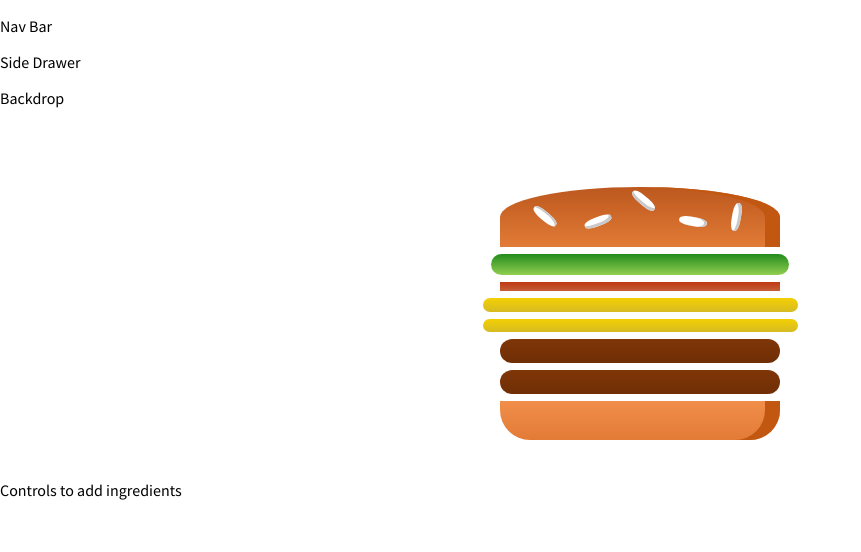
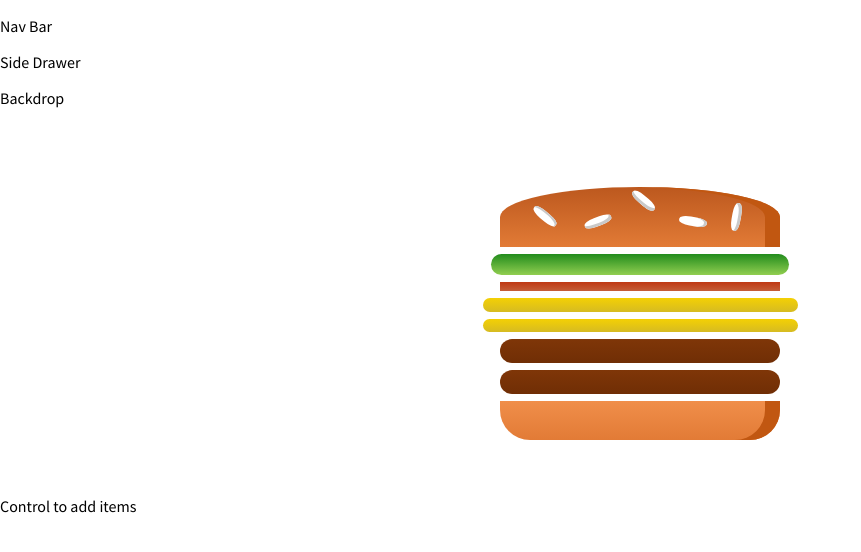
Before and after one commit to krtcotmo2/react_burger, a React (Create React App) app: page / in a window 1280 px wide. Shown: the top 552 px of the page, without its empty margins (0-861 px from the left). Built offline with nearby package versions, Linux system fonts and the light colour scheme.

Commit message:
Basic container for adding ingredients

```diff
--- a/src/Components/Burger/AddIngredients/AddIngredients.js
+++ b/src/Components/Burger/AddIngredients/AddIngredients.js
@@ -0,0 +1,12 @@
+import React from 'react';
+import Auxillary from '../../../HOC/Auxillary'
+
+const AddIngredients = () => {
+  return (
+    <Auxillary>
+      <p>Control to add items</p>
+    </Auxillary>
+   );
+}
+
+export default AddIngredients;
--- a/src/Components/Burger/Visualization/Visualization.js
+++ b/src/Components/Burger/Visualization/Visualization.js
@@ -9,11 +9,12 @@ const Visualization = (props) => {
   },
   [props.ingredientList]);
 
+  const topBun = props.isGluttenFree ? null : <Ingredient type='bread-top' key='Topbun0'/>;
   const burgerStack = props.ingredientList.map( (ing, i) => {
     return (<Ingredient type={ing.type} key={ing.type+i+1}/>)
   });
-  const topBun = props.isGluttenFree ? null : <Ingredient type='bread-top' key='Topbun0'/>;
   const bottomBun = props.isGluttenFree ? null : <Ingredient type='bread-bottom' key='Bottombun0'/>;
+
   return (
     <div className={visStyles.burger}>
       {topBun}
--- a/src/Containers/Configurator/Cofigurator.js
+++ b/src/Containers/Configurator/Cofigurator.js
@@ -1,6 +1,7 @@
 import React, { Component } from 'react';
 import Auxillary from '../../HOC/Auxillary';
-import Visaulization from '../../Components/Burger/Visualization/Visualization'
+import Visaulization from '../../Components/Burger/Visualization/Visualization';
+import AddIngresients from '../../Components/Burger/AddIngredients/AddIngredients'
 
 class Configurator extends Component {
   state = {
@@ -19,7 +20,7 @@ class Configurator extends Component {
     return (
         <Auxillary>
           <Visaulization ingredientList={this.state.ingredientList} isGluttenFree={this.state.isGluttenFree}/>
-          <div>Controls to add ingredients</div>
+          <AddIngresients/>
         </Auxillary>
     )}
 }
```
